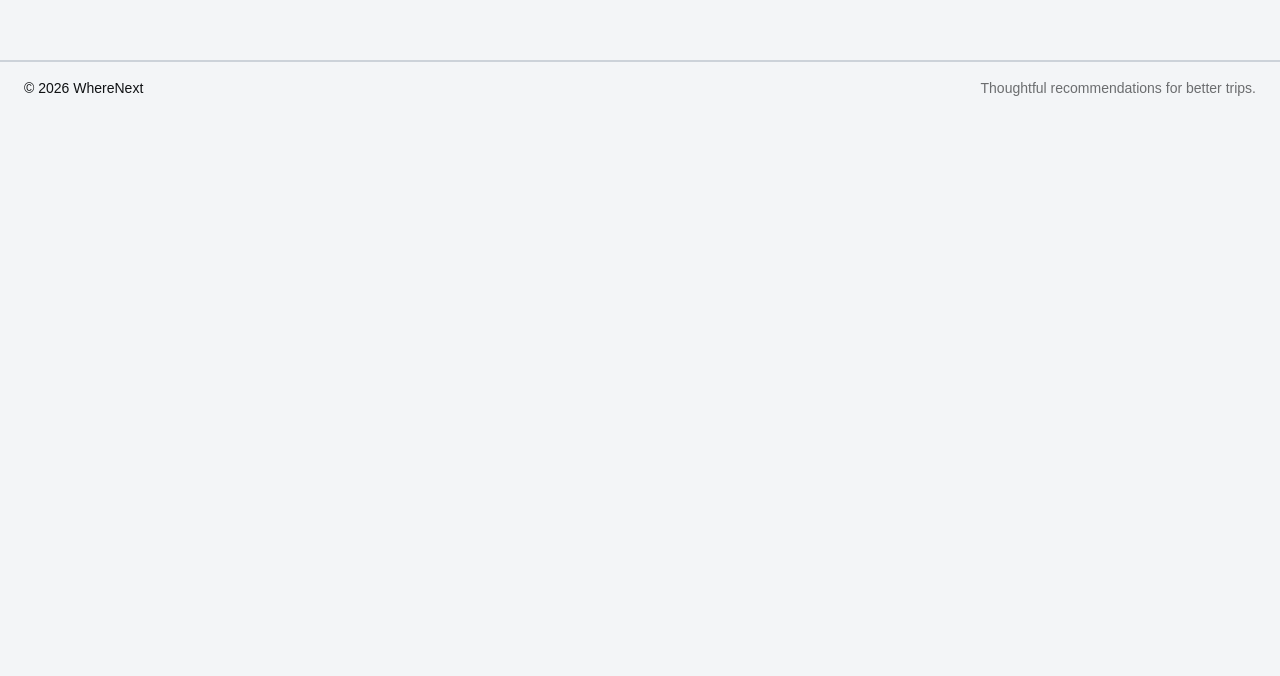
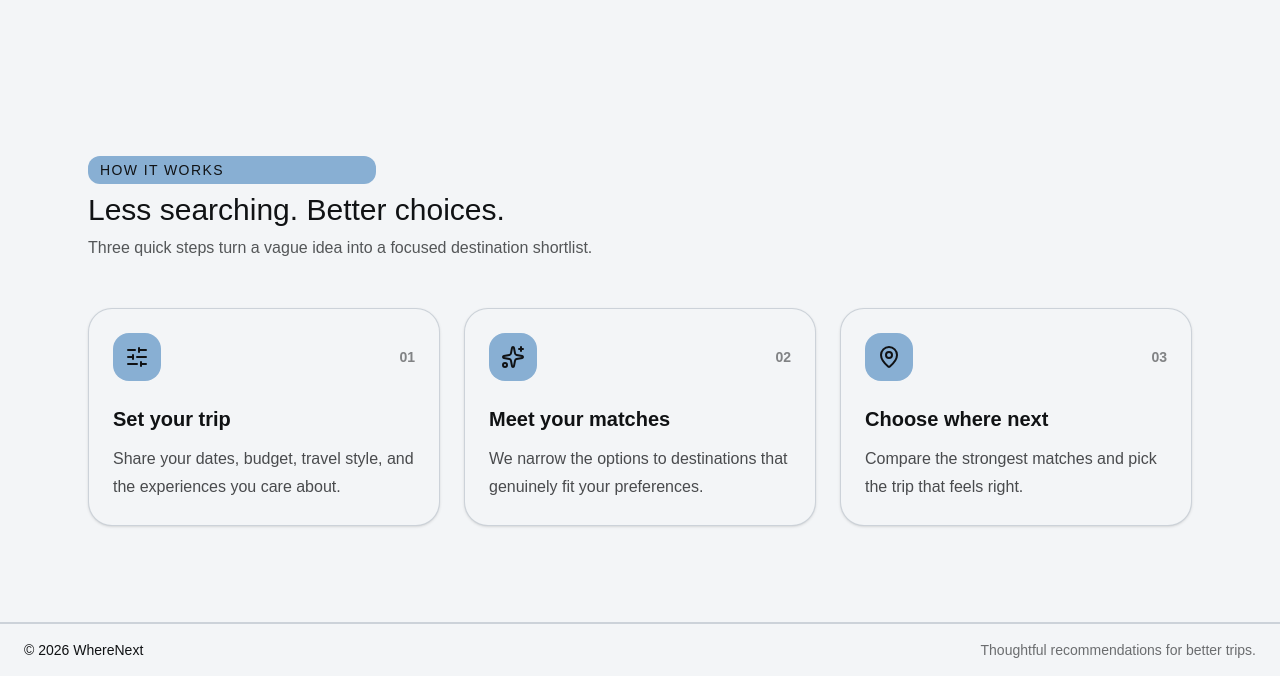
Before and after one commit to TakundaMuzunze/WhereNext, a Next.js app: page / in a window 1280 px wide. Shown: the part 820-1496 px from the top of the page. Before the commit the page ends 934 px from the top, so only its background shows below. Built offline with nearby package versions, Linux system fonts and the light colour scheme.

Commit message:
feat: add how it works section

```diff
--- a/src/app/page.tsx
+++ b/src/app/page.tsx
@@ -1,5 +1,11 @@
 import { HomeHero } from "@/widgets/home-page";
+import { HowItWorks } from "@/widgets/how-it-works";
 
 export default function Page() {
-  return <HomeHero />;
+  return (
+    <main>
+      <HomeHero />
+      <HowItWorks />
+    </main>
+  );
 }
--- /dev/null
+++ b/src/widgets/how-it-works/index.ts
@@ -0,0 +1 @@
+export { HowItWorks } from "./ui/HowItWorks";
--- /dev/null
+++ b/src/widgets/how-it-works/ui/HowItWorks.tsx
@@ -0,0 +1,56 @@
+import { Filter, MapPin, Pin, SlidersHorizontal, Sparkle, Sparkles } from "lucide-react";
+
+const steps = [
+  {
+    icon: SlidersHorizontal,
+    title: "Set your trip",
+    description: "Share your dates, budget, travel style, and the experiences you care about.",
+  },
+  {
+    icon: Sparkles,
+    title: "Meet your matches",
+    description: "We narrow the options to destinations that genuinely fit your preferences.",
+  },
+  {
+    icon: MapPin,
+    title: "Choose where next",
+    description: "Compare the strongest matches and pick the trip that feels right.",
+  },
+];
+
+export function HowItWorks() {
+  return (
+    <section id="how-it-works" className="mx-auto flex w-full max-w-6xl flex-col gap-12 px-6 py-24">
+      <div className="flex flex-col justify-start gap-2">
+        <span className="w-full max-w-2xs rounded-xl bg-secondary p-2 text-sm tracking-widest text-text uppercase md:px-3 md:py-1">How it works</span>
+        <h2 className="text-3xl text-text">Less searching. Better choices.</h2>
+        <p className="text-text/70">Three quick steps turn a vague idea into a focused destination shortlist.</p>
+      </div>
+
+      <div className="grid gap-6 md:grid-cols-3">
+        {steps.map((step, index) => {
+          const Icon = step.icon;
+
+          return (
+            <article
+              key={step.title}
+              className="rounded-3xl border border-primary/20 bg-background p-6 shadow-sm transition hover:-translate-y-1 hover:shadow-md"
+            >
+              <div className="mb-6 flex items-center justify-between">
+                <div className="rounded-2xl bg-secondary p-3 text-text">
+                  <Icon aria-hidden="true" className="h-6 w-6" />
+                </div>
+
+                <span className="text-sm font-semibold text-text/50">0{index + 1}</span>
+              </div>
+
+              <h3 className="text-xl font-semibold text-text">{step.title}</h3>
+
+              <p className="mt-3 leading-7 text-text/75">{step.description}</p>
+            </article>
+          );
+        })}
+      </div>
+    </section>
+  );
+}
```
